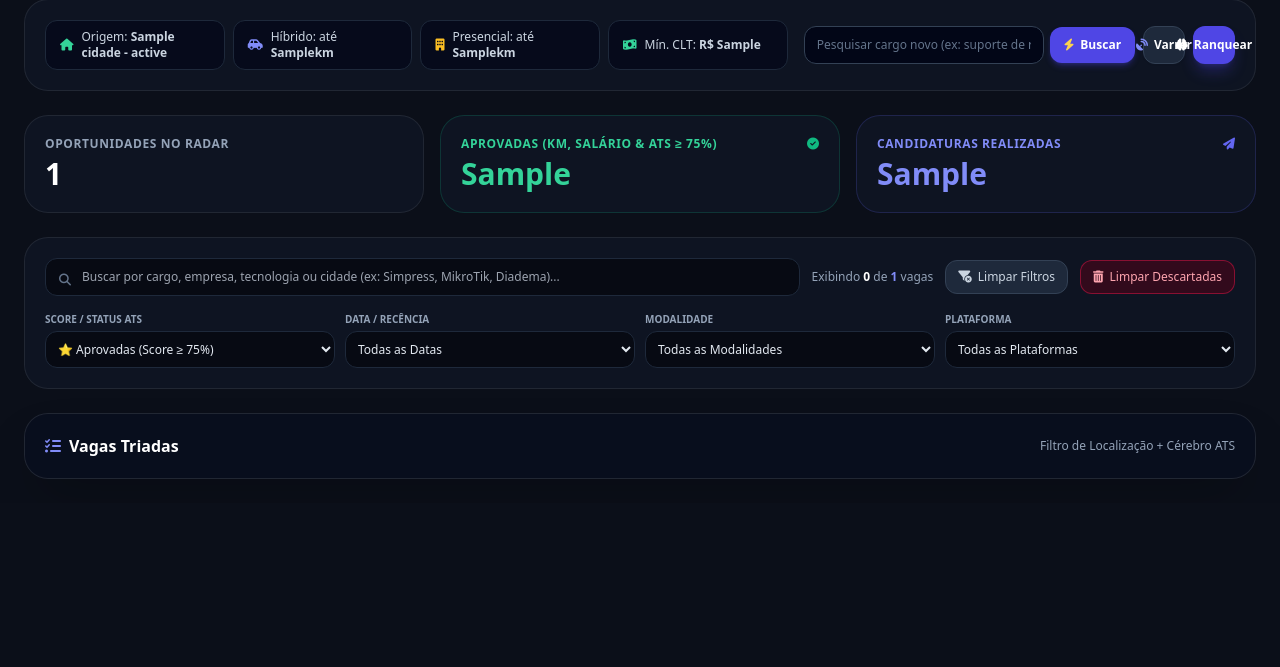
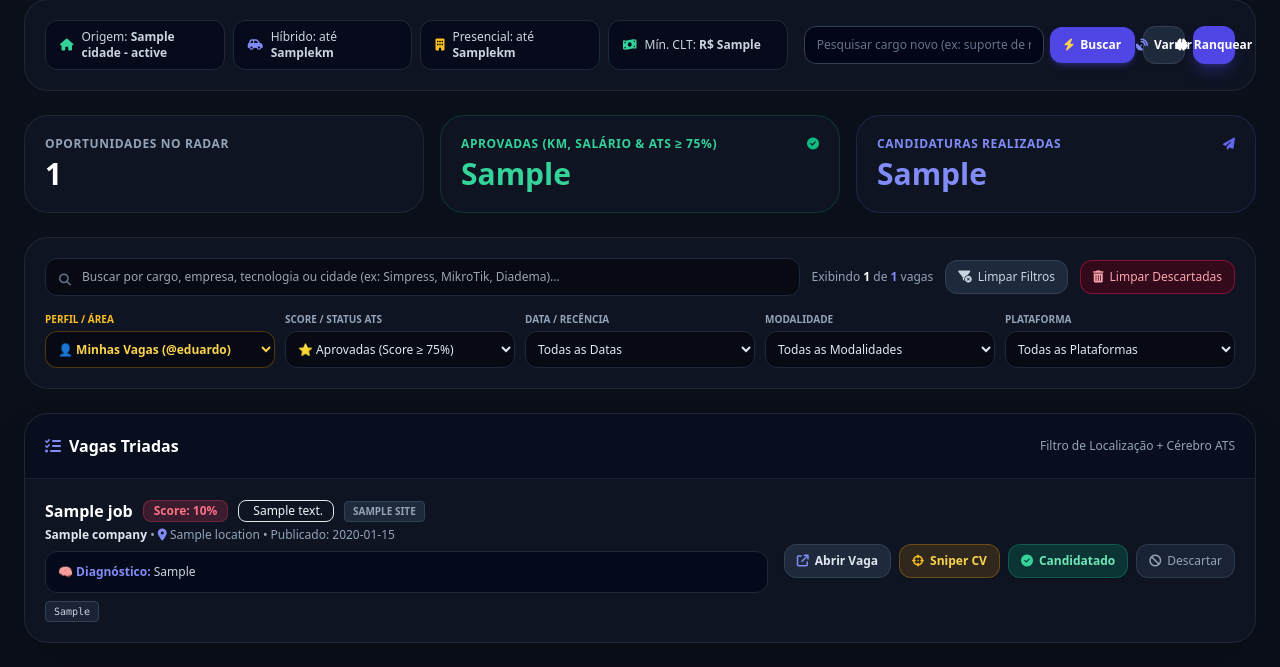
Before and after one commit to juniori76/hermes-job-ai, a FastAPI app: template web/templates/index.html in a window 1280 px wide; the page is wider, and only the part inside the window is pictured. Shown: the part 372-1039 px from the top of that part. Before the commit the page ends 851 px from the top of that part, so only its background shows below. Run offline with FastAPI, Linux system fonts and the light colour scheme; the template is opened without the code that fills it: most values are stand-ins (such as "Sample title", 1, 10 or a date in 2020); some libraries are stand-ins or nearby versions.

Commit message:
Segment job feed by member profile: auto-filter to logged user area, move Sniper CV to action buttons, remove duplicate dashboard_home

```diff
--- a/web/app.py
+++ b/web/app.py
@@ -132,7 +132,8 @@ async def dashboard_home(request: Request):
         """)
         raw_jobs = [dict(row) for row in cursor.fetchall()]
 
-        # Processa tags de antiguidade da vaga
+        # Processa tags de antiguidade da vaga e roteamento de perfil
+        from core.telegram_multi_router import route_job_to_user
         jobs = []
         for j in raw_jobs:
             age = calculate_job_age_hours(j.get("date_posted") or j.get("created_at", ""))
@@ -141,6 +142,7 @@ async def dashboard_home(request: Request):
             j["badge_text"] = badge_text
             j["badge_css"] = badge_css
             j["badge_icon"] = badge_icon
+            j["target_user"] = route_job_to_user(j)
             jobs.append(j)
 
     return templates.TemplateResponse(
@@ -153,7 +155,9 @@ async def dashboard_home(request: Request):
             "jobs": jobs,
             "profile": profile,
             "resume_exists": resume_exists,
-            "gemini_key_set": gemini_key_set
+            "gemini_key_set": gemini_key_set,
+            "current_user": user,
+            "all_profiles": list_profiles()
         }
     )
 
@@ -498,57 +502,6 @@ async def trigger_assisted_login(background_tasks: BackgroundTasks, request: Req
     background_tasks.add_task(launch_assisted_login, platform)
     return {"success": True, "message": f"Navegador aberto para {platform}. Acesse o noVNC para efetuar o login."}
 
-
-
-@app.get("/", response_class=HTMLResponse)
-async def dashboard_home(request: Request):
-    """Página principal do Dashboard exibindo métricas e vagas ranqueadas."""
-    with get_connection() as conn:
-        cursor = conn.cursor()
-
-        # Métricas gerais
-        cursor.execute("SELECT COUNT(*) FROM jobs;")
-        total_jobs = cursor.fetchone()[0]
-
-        cursor.execute("SELECT COUNT(*) FROM jobs WHERE match_score >= 75;")
-        high_match_jobs = cursor.fetchone()[0]
-
-        cursor.execute("SELECT COUNT(*) FROM applications WHERE status = 'success';")
-        applied_jobs = cursor.fetchone()[0]
-
-        # Top 50 melhores vagas ranqueadas
-        cursor.execute("""
-            SELECT id, site, title, company, location, is_remote, job_url,
-                   match_score, match_reasons, keywords_found, status, date_posted, created_at
-            FROM jobs
-            ORDER BY
-                CASE WHEN match_score IS NULL THEN 0 ELSE match_score END DESC,
-                created_at DESC
-            LIMIT 500;
-        """)
-        raw_jobs = [dict(row) for row in cursor.fetchall()]
-
-        # Processa tags de antiguidade da vaga
-        jobs = []
-        for j in raw_jobs:
-            age = calculate_job_age_hours(j.get("date_posted") or j.get("created_at", ""))
-            badge_text, badge_css, badge_icon = format_job_badge(age)
-            j["age_hours"] = age
-            j["badge_text"] = badge_text
-            j["badge_css"] = badge_css
-            j["badge_icon"] = badge_icon
-            jobs.append(j)
-
-    return templates.TemplateResponse(
-        "index.html",
-        {
-            "request": request,
-            "total_jobs": total_jobs,
-            "high_match_jobs": high_match_jobs,
-            "applied_jobs": applied_jobs,
-            "jobs": jobs
-        }
-    )
 
 
 @app.post("/api/scan")
--- a/web/templates/index.html
+++ b/web/templates/index.html
@@ -368,7 +368,21 @@
           </div>
         </div>
 
-        <div class="grid grid-cols-2 sm:grid-cols-4 gap-2.5 pt-1">
+        <div class="grid grid-cols-2 sm:grid-cols-5 gap-2.5 pt-1">
+          <div>
+            <label class="text-[10px] uppercase font-bold text-amber-400 block mb-1">Perfil / Área</label>
+            <select id="filter-user" onchange="applyAllJobFilters()" class="w-full p-2 text-xs glass-input rounded-xl text-amber-300 font-bold border-amber-500/30">
+              <option value="{{ current_user or 'eduardo' }}" selected>👤 Minhas Vagas (@{{ current_user or 'eduardo' }})</option>
+              <option value="all">🌐 Todas as Áreas da Família</option>
+              {% if all_profiles %}
+                {% for p in all_profiles %}
+                  {% if p.id != current_user %}
+                    <option value="{{ p.id }}">👤 Vagas de @{{ p.id }} ({{ p.display_name }})</option>
+                  {% endif %}
+                {% endfor %}
+              {% endif %}
+            </select>
+          </div>
           <div>
             <label class="text-[10px] uppercase font-bold text-slate-400 block mb-1">Score / Status ATS</label>
             <select id="filter-score" onchange="applyAllJobFilters()" class="w-full p-2 text-xs glass-input rounded-xl text-slate-200 font-medium">
@@ -438,7 +452,8 @@
                data-status="{{ job.status or 'discovered' }}"
                data-age-hours="{{ job.age_hours if job.age_hours is not none else 9999 }}"
                data-remote="{{ '1' if job.is_remote else '0' }}"
-               data-platform="{{ (job.site or '') | lower }}">
+               data-platform="{{ (job.site or '') | lower }}"
+               data-target-user="{{ job.target_user or 'eduardo' }}">
             <div class="flex-1">
               <div class="flex items-center gap-2.5 flex-wrap">
                 <h3 class="text-base font-bold text-white hover:text-indigo-400 transition">
@@ -469,9 +484,7 @@
 
                 <span class="text-[10px] font-bold uppercase px-2 py-0.5 rounded bg-slate-800 text-slate-400 border border-slate-700">{{ job.site }}</span>
 
-                <button type="button" onclick="openSniperOptimizerForJob('{{ job.id }}', '{{ job.title }}')" title="Otimizar currículo 100% para os filtros desta vaga" class="text-[10px] bg-amber-500/10 hover:bg-amber-500/20 text-amber-300 border border-amber-500/30 px-2 py-0.5 rounded-md font-bold flex items-center gap-1 active:scale-95 transition">
-                  <i class="fa-solid fa-crosshairs text-amber-400"></i> Sniper CV 100%
-                </button>
+
               </div>
 
               <p class="text-xs text-slate-400 mt-1">
@@ -499,6 +512,11 @@
               <a href="{{ job.job_url }}" target="_blank" class="text-xs bg-slate-800 hover:bg-slate-700 text-slate-200 px-2 sm:px-3 py-2.5 sm:py-2 rounded-xl border border-slate-700 transition flex items-center justify-center gap-1.5 font-semibold shadow-sm active:scale-95 text-center">
                 <i class="fa-solid fa-arrow-up-right-from-square text-indigo-400"></i> Abrir Vaga
               </a>
+
+              <!-- Botão Sniper CV 100% -->
+              <button onclick="openSniperOptimizerForJob('{{ job.id }}', '{{ job.title }}')" title="Adapta e gera seu currículo em PDF/DOCX 100% sob medida para esta vaga" class="text-xs bg-amber-500/15 hover:bg-amber-500/25 border border-amber-500/30 text-amber-300 px-2 sm:px-3 py-2.5 sm:py-2 rounded-xl transition flex items-center justify-center gap-1.5 font-bold shadow-sm active:scale-95 text-center">
+                <i class="fa-solid fa-crosshairs text-amber-400"></i> Sniper CV
+              </button>
 
               <!-- Botão 2: Flag Já Me Candidatei -->
               {% if job.status in ['applied', 'success'] %}
@@ -2161,6 +2179,8 @@ async function changePassword() {
         const keywords = card.getAttribute('data-keywords') || '';
         const score = parseFloat(card.getAttribute('data-score')) || -1;
         const status = card.getAttribute('data-status') || '';
+        const targetUser = card.getAttribute('data-target-user') || '';
+        const matchUser = (filterUser === 'all') || (targetUser === filterUser);
         const ageHours = parseFloat(card.getAttribute('data-age-hours')) || 9999;
         const isRemote = card.getAttribute('data-remote') === '1';
         const platform = card.getAttribute('data-platform') || '';
@@ -2206,7 +2226,7 @@ async function changePassword() {
           matchPlatform = platform.includes(platformFilter);
         }
 
-        if (matchSearch && matchScore && matchRecency && matchModality && matchPlatform) {
+        if (matchUser && matchSearch && matchScore && matchRecency && matchModality && matchPlatform) {
           card.style.display = '';
           visibleCount++;
         } else {
```
